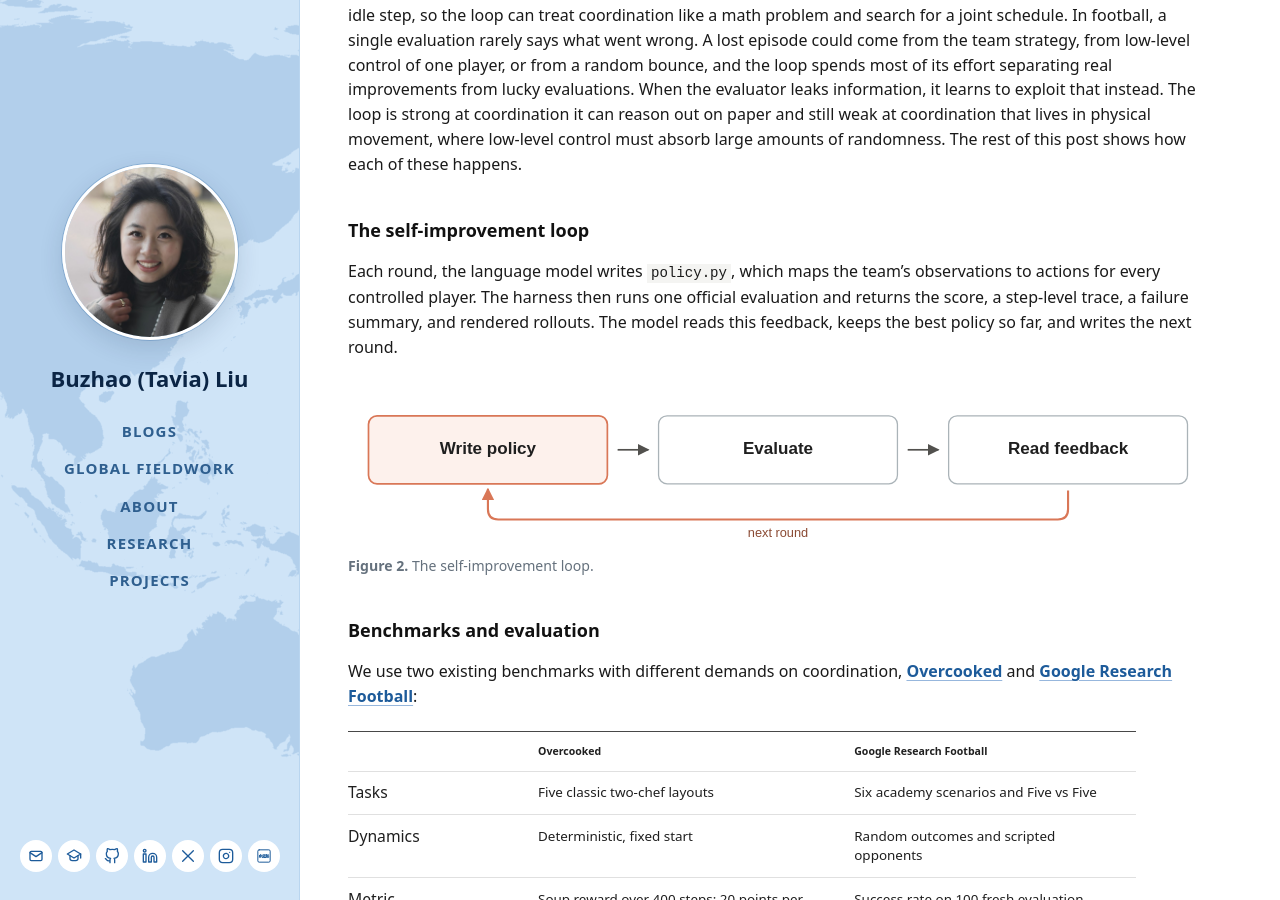
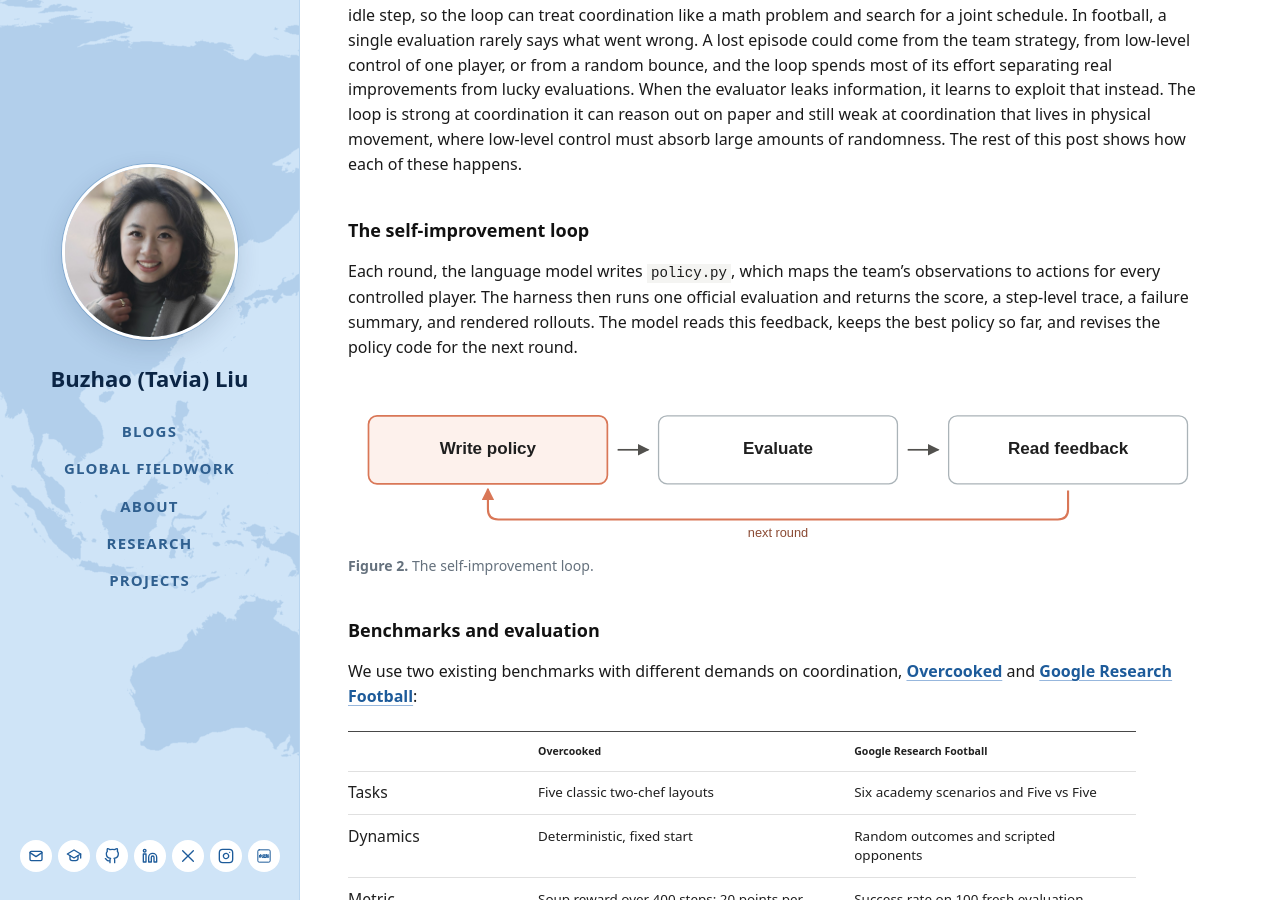
Before and after one commit to tavia-liu/tavia-liu.github.io, a Jekyll site: the page built from _posts/2026-10-31-self-improving-code-as-policies.md, in a window 1280 px wide and 900 px high, scrolled down 1055 px. Built offline with Jekyll 4.4.1, drawn with Linux system fonts in a browser that asks for light colours.

Commit message:
Loop text: revises the policy code

```diff
--- a/_posts/2026-10-31-self-improving-code-as-policies.md
+++ b/_posts/2026-10-31-self-improving-code-as-policies.md
@@ -39,7 +39,7 @@
 
 ## The self-improvement loop
 
-Each round, the language model writes `policy.py`, which maps the team's observations to actions for every controlled player. The harness then runs one official evaluation and returns the score, a step-level trace, a failure summary, and rendered rollouts. The model reads this feedback, keeps the best policy so far, and writes the next round.
+Each round, the language model writes `policy.py`, which maps the team's observations to actions for every controlled player. The harness then runs one official evaluation and returns the score, a step-level trace, a failure summary, and rendered rollouts. The model reads this feedback, keeps the best policy so far, and revises the policy code for the next round.
 
 <figure style="margin: 2rem 0; max-width: 100%;">
   <img src="{{ '/assets/img/research/rsi-loop.svg' | relative_url }}?v=20261031-loop5" alt="The language model writes a team policy, evaluates it, reads the feedback, and starts the next round." style="display: block; width: 100%; height: auto;">
```
